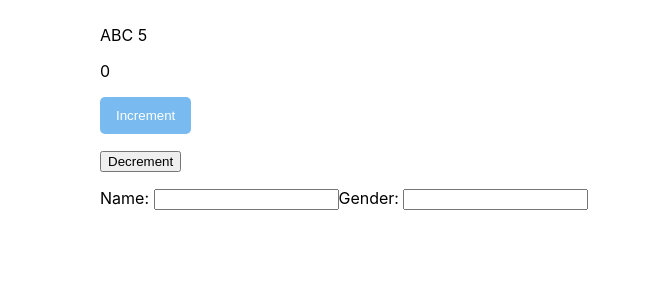
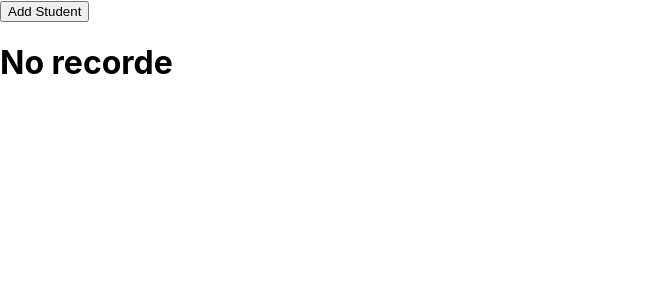
Before and after one commit to khuzayfmht/repromas-test, a React (Create React App) app: page /students in a window 1280 px wide. Shown: the top 300 px of the page, without its empty margins (0-651 px from the left). Built offline with nearby package versions, Linux system fonts and the light colour scheme.

Commit message:
Feature: add route

```diff
--- a/package.json
+++ b/package.json
@@ -8,6 +8,7 @@
     "@testing-library/user-event": "^13.5.0",
     "react": "^18.2.0",
     "react-dom": "^18.2.0",
+    "react-router-dom": "^6.23.0",
     "react-scripts": "5.0.1",
     "styled-component": "^2.8.0",
     "web-vitals": "^2.1.4"
--- a/src/index.js
+++ b/src/index.js
@@ -1,17 +1,14 @@
 import React from 'react';
 import ReactDOM from 'react-dom/client';
 import './index.css';
-import App from './App';
+import { Main } from './main';
 import reportWebVitals from './reportWebVitals';
 
 const root = ReactDOM.createRoot(document.getElementById('root'));
 root.render(
   <React.StrictMode>
-    <App />
+    <Main />
   </React.StrictMode>
 );
 
-// If you want to start measuring performance in your app, pass a function
-// to log results (for example: reportWebVitals(console.log))
-// or send to an analytics endpoint. Learn more: https://bit.ly/CRA-vitals
 reportWebVitals();
--- /dev/null
+++ b/src/main.tsx
@@ -0,0 +1,28 @@
+import Dashboard from 'pages/dashboard';
+import { StudentProfile } from 'pages/student/student-profile';
+import Students from 'pages/student/students';
+import { RouterProvider, createBrowserRouter } from 'react-router-dom';
+
+export const Main = () => {
+
+  const routes = createBrowserRouter([
+    {
+      path: '/',
+      Component: Dashboard,
+    },
+    {
+      path: '/students',
+      element: <Students />,
+      children: [
+        {
+          path: 'profile',
+          element: <StudentProfile />,
+        }
+      ]
+    }
+  ]);
+
+  return (
+    <RouterProvider router={routes} />
+  )
+}
--- /dev/null
+++ b/src/pages/dashboard/index.tsx
@@ -0,0 +1,7 @@
+const Dashboard = () => {
+    return (
+        <div>Welcome to react router dome</div>
+    )
+}
+
+export default Dashboard;
--- /dev/null
+++ b/src/pages/student/student-profile.tsx
@@ -0,0 +1,6 @@
+
+export const StudentProfile = () => {
+  return (
+    <div>Student Data</div>
+  )
+}
--- /dev/null
+++ b/src/pages/student/students.tsx
@@ -0,0 +1,57 @@
+import { useState } from 'react';
+
+interface StudentType {
+  name: string;
+  regNo: string;
+  age: number;
+  level: number | string;
+}
+
+const Students = () => {
+  const [studetList, setStudentLis] = useState<StudentType[]>([]);
+
+  const addStudentToList = () => {
+    const student: StudentType = {
+      name: 'Isa Muhammed',
+      regNo: '0001',
+      age: 18,
+      level: 2,
+    };
+
+    setStudentLis((prev) => [...prev, student]);
+  };
+
+  console.log({ studetList });
+
+  return (
+    <div>
+      <button onClick={addStudentToList}>Add Student</button>
+      {studetList.length < 1 ? (
+        <h1>No recorde</h1>
+      ) : (
+        <table width="50%" border={1}>
+          <thead>
+            <tr>
+              <th>Name</th>
+              <th>Reg No</th>
+              <th>Age</th>
+              <th>Level</th>
+            </tr>
+          </thead>
+          <tbody>
+            {studetList.map((student) => (
+              <tr>
+                <td>{student.name}</td>
+                <td>{student.regNo}</td>
+                <td>{student.age}</td>
+                <td>{student.level}</td>
+              </tr>
+            ))}
+          </tbody>
+        </table>
+      )}
+    </div>
+  );
+};
+
+export default Students;
```
Also changed, not shown: 1 other file (tests, documents, lock files or other folders).
